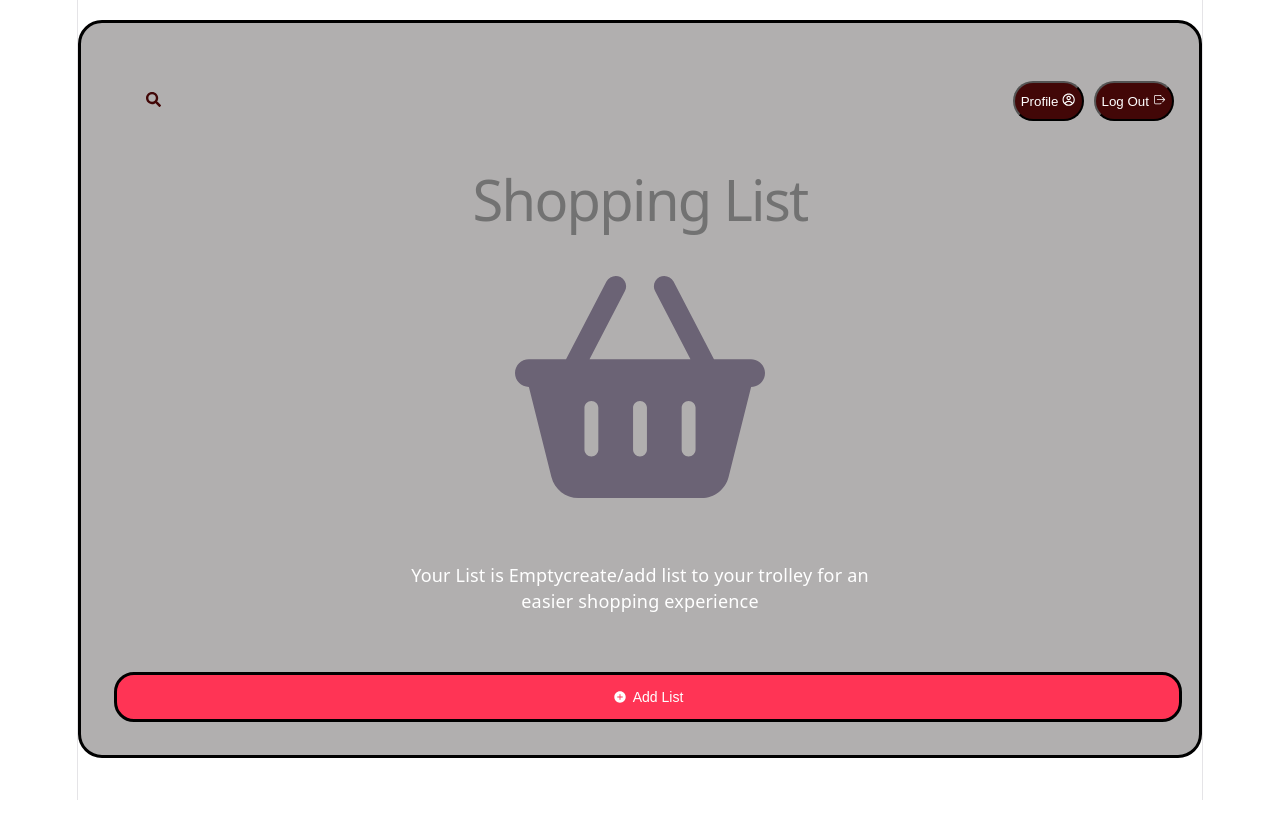
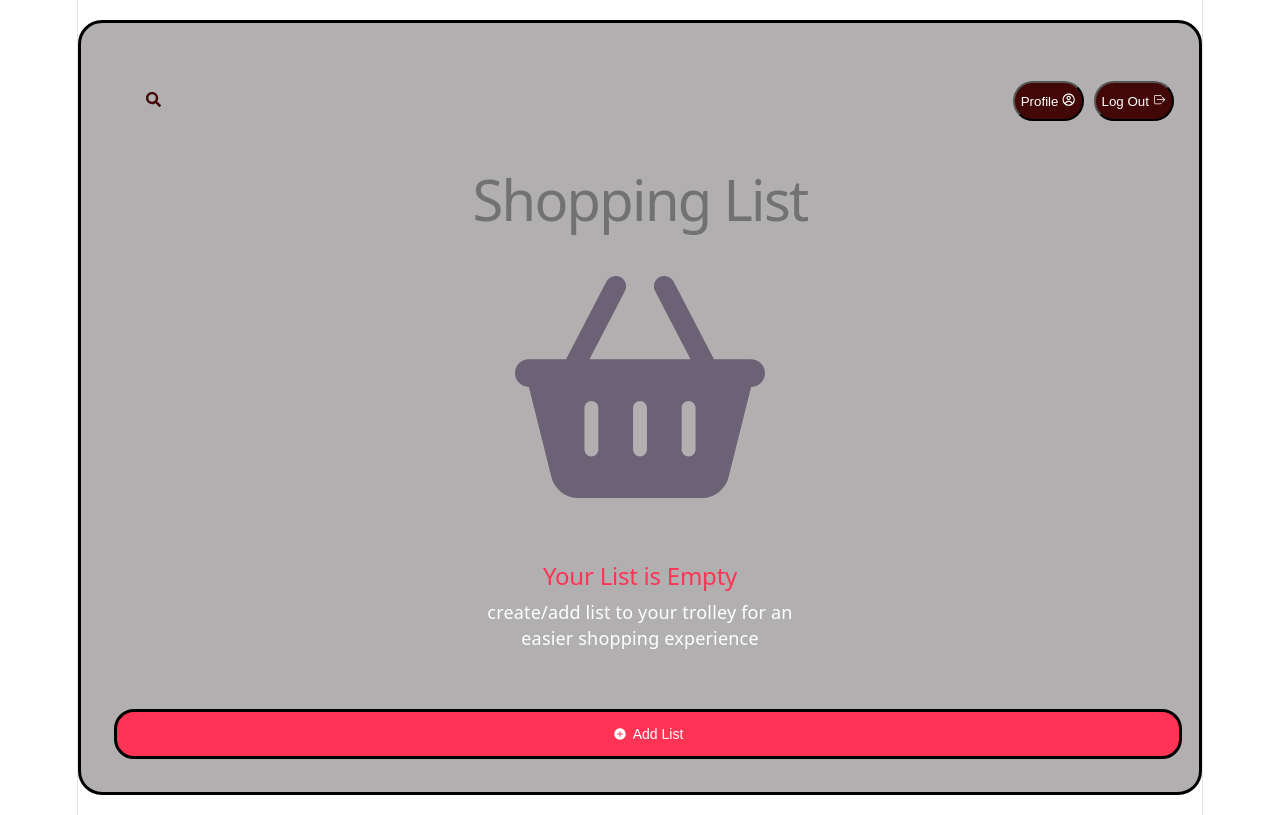
Before and after one commit to ntombizodwantlahla53-code/Shopping-List, a React (Vite) app: page /home in a window 1280 px wide. Built offline with nearby package versions, Linux system fonts and the light colour scheme.

Commit message:
updated home text and style

```diff
--- a/src/Pages/Home/Home.module.css
+++ b/src/Pages/Home/Home.module.css
@@ -21,3 +21,6 @@
     color: white;
     margin-bottom: 50px;
 }
+.list{
+    color: rgb(255, 52, 85);
+}
--- a/src/Pages/Home/Home.tsx
+++ b/src/Pages/Home/Home.tsx
@@ -12,8 +12,8 @@ export const Home = () => {
     <h1 className={style.hometitle}>Shopping List</h1>
     <div className={style.icon}><FaBasketShopping /></div>
     <div className={style.text}>
-    <span >Your List is Empty</span>
-    <span >create/add list to your trolley for an<br/> easier shopping experience</span>
+    <h2 className={style.list}>Your List is Empty<br/></h2>
+    <p>create/add list to your trolley for an<br/> easier shopping experience</p>
     </div>
     <Buttons type="submit"
     label ="Add List"
```
